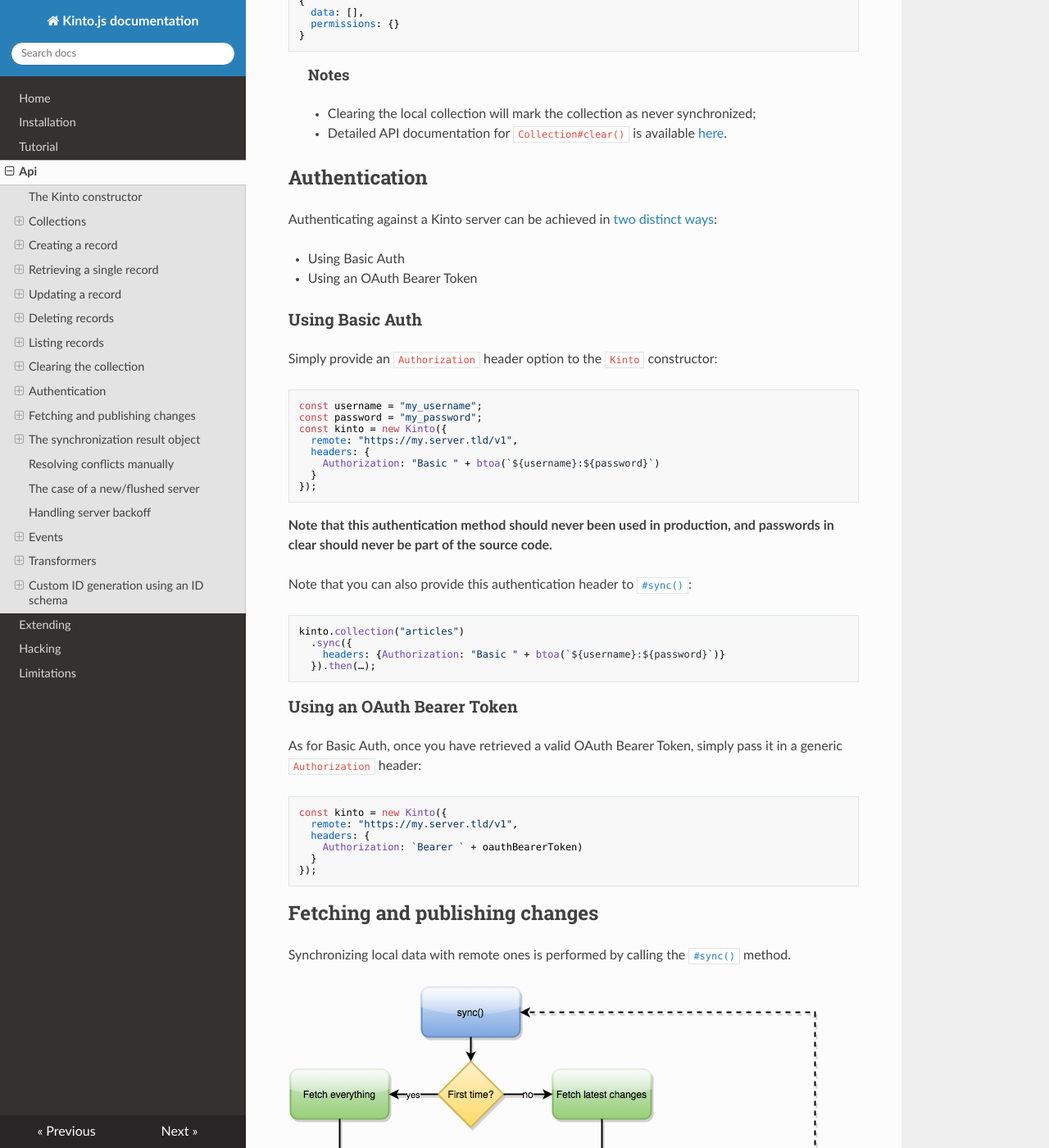
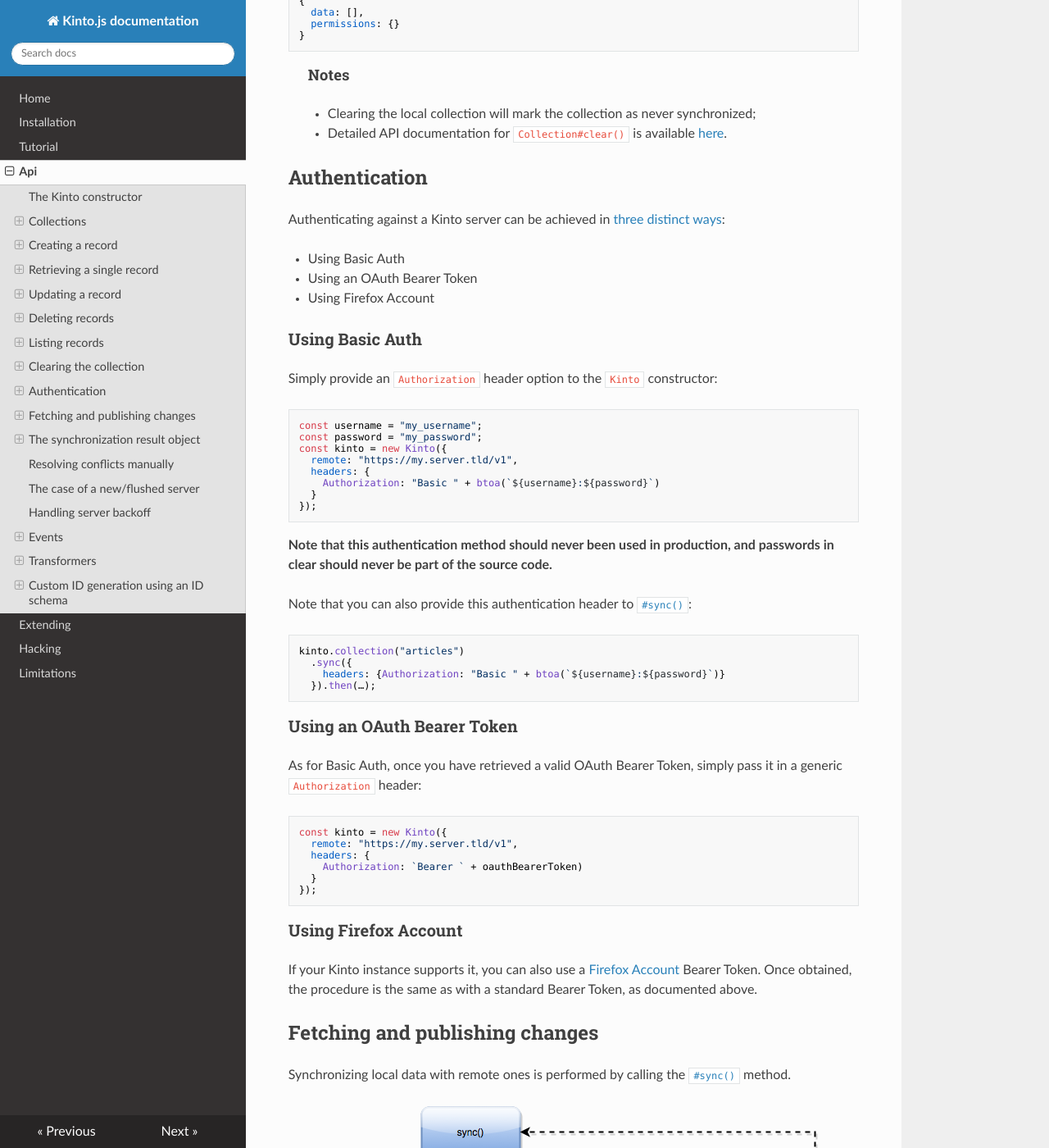
Before and after one commit to Kinto/kinto.js, an MkDocs documentation site: the page built from docs/api.md, in a window 1280 px wide and 1400 px high, scrolled down 4778 px. Shown: the whole window at 82% size. Built offline with MkDocs 1.6.1, drawn with Linux system fonts in a browser that asks for light colours; nearby versions of some CDN libraries; old or Windows-style settings are respelled for this version of MkDocs.

Commit message:
Added mention of FxA.

````diff
--- a/docs/api.md
+++ b/docs/api.md
@@ -240,10 +240,11 @@ Result:
 
 ## Authentication
 
-Authenticating against a Kinto server can be achieved in [two distinct ways](http://kinto.readthedocs.org/en/latest/api/cliquet/authentication.html):
+Authenticating against a Kinto server can be achieved in [three distinct ways](http://kinto.readthedocs.org/en/latest/api/cliquet/authentication.html):
 
 - Using Basic Auth
 - Using an OAuth Bearer Token
+- Using Firefox Account
 
 ### Using Basic Auth
 
@@ -283,6 +284,10 @@ const kinto = new Kinto({
   }
 });
 ```
+
+### Using Firefox Account
+
+If your Kinto instance supports it, you can also use a [Firefox Account](https://accounts.firefox.com/) Bearer Token. Once obtained, the procedure is the same as with a standard Bearer Token, as documented above.
 
 ## Fetching and publishing changes
 
````
